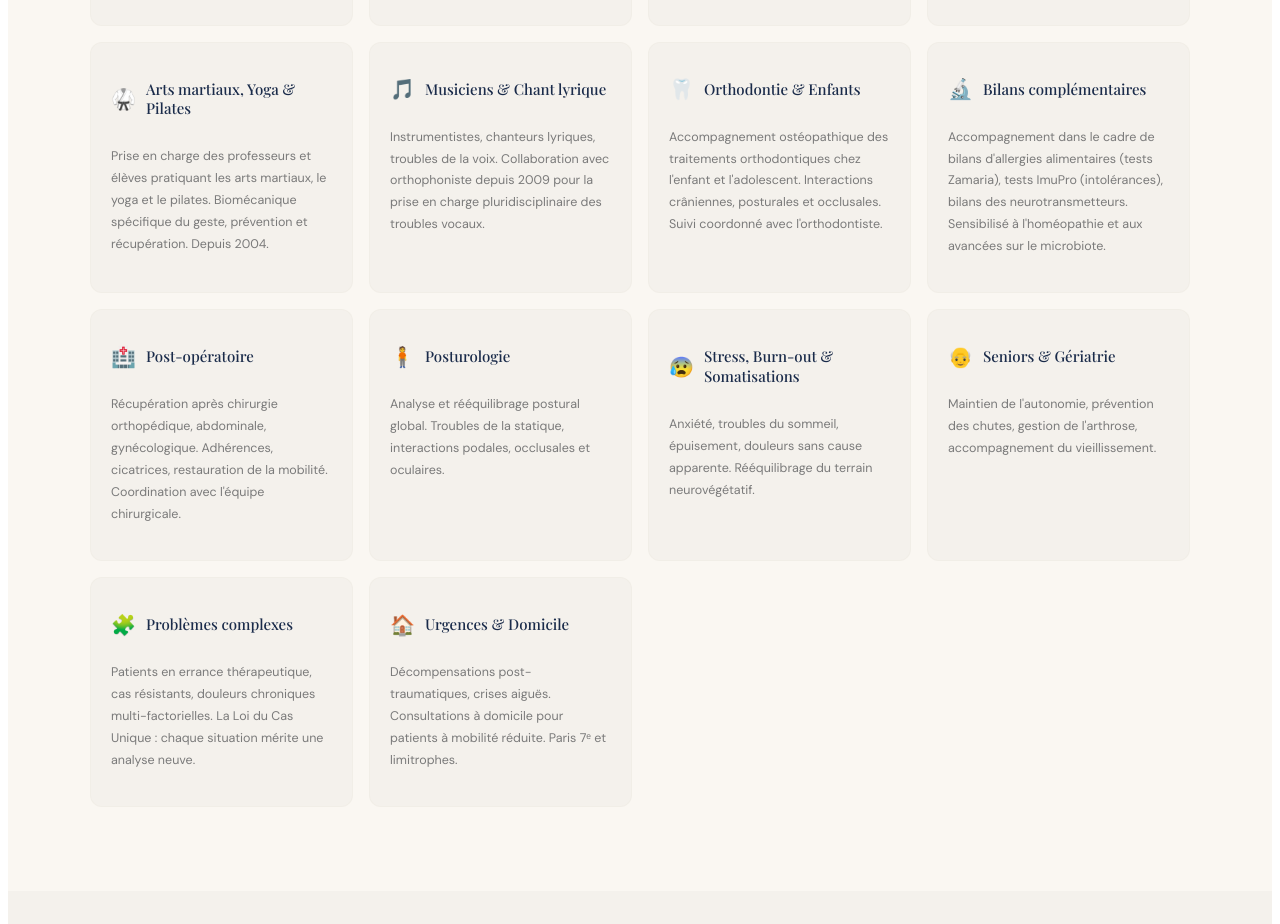
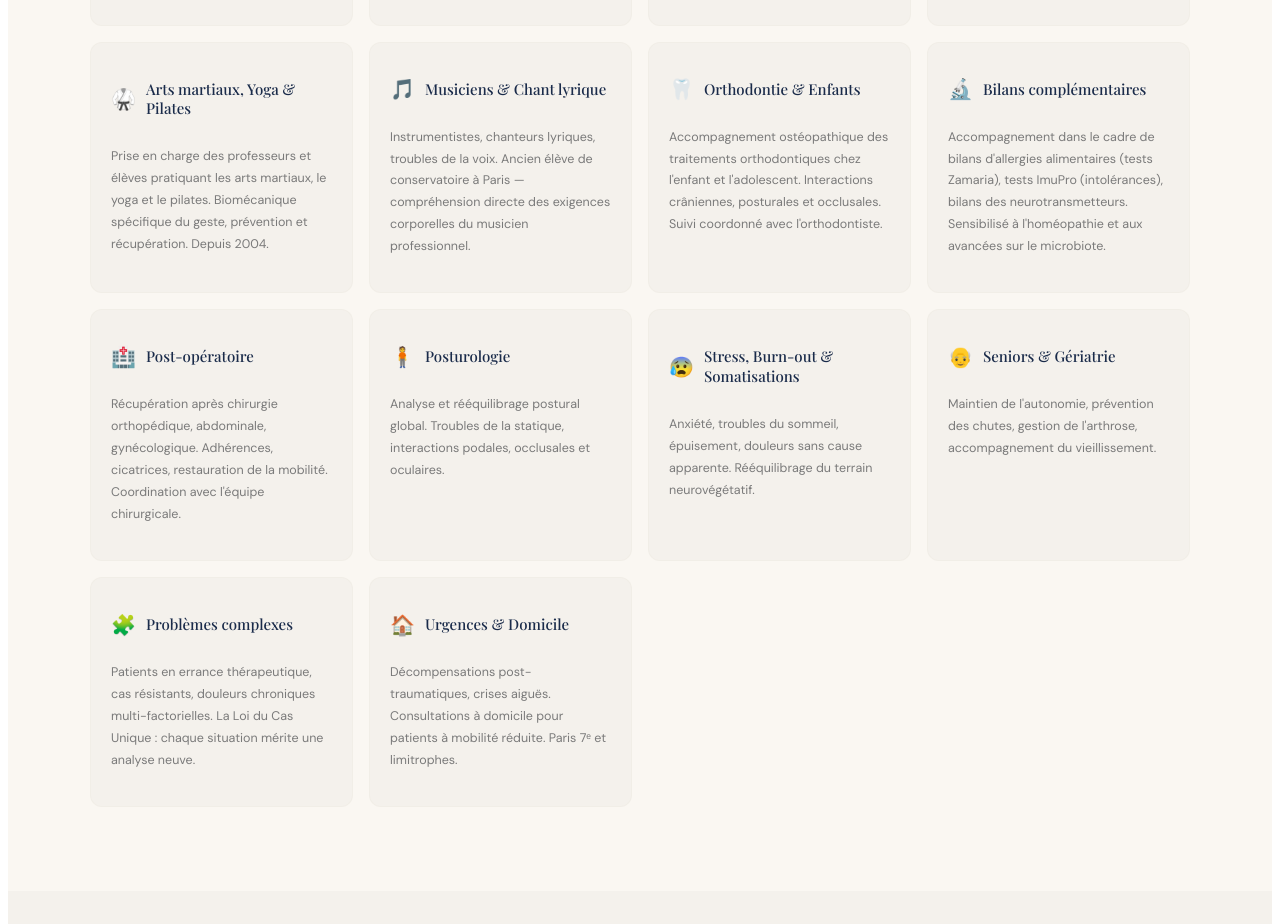
Before and after one commit to Nicolas1111M/site-osteopathe, a React (Vite) app: page / in a window 1280 px wide. Shown: the part 5440-6364 px from the top of the page. Built offline with nearby package versions, Linux system fonts and the light colour scheme; a web font is replaced by a local one.

Commit message:
Add files via upload

```diff
--- a/src/Site.jsx
+++ b/src/Site.jsx
@@ -34,7 +34,7 @@ const specs = [
   { icon:"🫁", t:"Ostéopathie viscérale", d:"Troubles digestifs, reflux, ballonnements, colopathie fonctionnelle. Enseignant en ostéopathie viscérale pendant 17 ans à l'ESO Paris.", k:["digestion","reflux","ballonnements","intestin"], cat:"s" },
   { icon:"🏃", t:"Sport & Entretien corporel", d:"Entretien du sportif, optimisation, prévention des blessures, récupération. Approche systémique du geste et de la performance.", k:["sportif","tendinite","performance","récupération"], cat:"d" },
   { icon:"🥋", t:"Arts martiaux, Yoga & Pilates", d:"Prise en charge des professeurs et élèves pratiquant les arts martiaux, le yoga et le pilates. Biomécanique spécifique du geste, prévention et récupération. Depuis 2004.", k:["aikido","yoga","pilates","arts martiaux","judo","karaté"], cat:"d" },
-  { icon:"🎵", t:"Musiciens & Chant lyrique", d:"Instrumentistes, chanteurs lyriques, troubles de la voix. Collaboration avec orthophoniste depuis 2009 pour la prise en charge pluridisciplinaire des troubles vocaux.", k:["musicien","chanteur","voix","instrumentiste","lyrique"], cat:"s" },
+  { icon:"🎵", t:"Musiciens & Chant lyrique", d:"Instrumentistes, chanteurs lyriques, troubles de la voix. Ancien élève de conservatoire à Paris — compréhension directe des exigences corporelles du musicien professionnel.", k:["musicien","chanteur","voix","instrumentiste","lyrique"], cat:"s" },
   { icon:"🦷", t:"Orthodontie & Enfants", d:"Accompagnement ostéopathique des traitements orthodontiques chez l'enfant et l'adolescent. Interactions crâniennes, posturales et occlusales. Suivi coordonné avec l'orthodontiste.", k:["orthodontie","appareil dentaire","mâchoire","occlusion","enfant"], cat:"f" },
   { icon:"🔬", t:"Bilans complémentaires", d:"Accompagnement dans le cadre de bilans d'allergies alimentaires (tests Zamaria), tests ImuPro (intolérances), bilans des neurotransmetteurs. Sensibilisé à l'homéopathie et aux avancées sur le microbiote.", k:["allergie","ImuPro","Zamaria","microbiote","neurotransmetteurs","intolérance"], cat:"s" },
   { icon:"🏥", t:"Post-opératoire", d:"Récupération après chirurgie orthopédique, abdominale, gynécologique. Adhérences, cicatrices, restauration de la mobilité. Coordination avec l'équipe chirurgicale.", k:["chirurgie","cicatrice","adhérences","post-op"], cat:"s" },
@@ -421,7 +421,7 @@ export default function Site({ onBlog }){
               À l'ESO — prestigieuse école d'ostéopathie située sur le campus universitaire Descartes — j'ai enseigné cinq matières pendant 17 ans : clinique, générale, myofasciale thoraco-abdominale, viscérale et structurelle. J'ai participé à la formation de nombreux ostéopathes aujourd'hui en exercice. J'ai intégré les Commissions de Recherche, Pédagogie et Évaluation, et participé aux travaux d'élaboration des standards de la profession. Titulaire du Certificat d'Études Spécialisées en Ostéopathie Pédiatrique.
             </p>
             <p style={{fontSize:15,lineHeight:1.9,color:C.text,marginBottom:16}}>
-              Dès 2004, j'ai débuté mes consultations et intégré une équipe spécialisée en urgences ostéopathiques. En 2005, j'ai créé un second cabinet au sein d'une équipe médicale pluridisciplinaire, et contribué à un article du SFDO publié dans Le Monde. Depuis 2004, je prends en charge des professeurs et élèves de Yoga et d'Aikido. Depuis 2009, je collabore avec une orthophoniste pour les troubles de la voix. Sensibilisé à l'homéopathie et aux avancées sur le microbiote, je propose également un accompagnement dans le cadre de bilans complémentaires (tests Zamaria, ImuPro, neurotransmetteurs).
+              Dès 2004, j'ai débuté mes consultations et intégré une équipe spécialisée en urgences ostéopathiques. En 2005, j'ai créé un second cabinet au sein d'une équipe médicale pluridisciplinaire, et contribué à un article du SFDO publié dans Le Monde. Depuis 2004, je prends en charge des professeurs et élèves de Yoga et d'Aikido. Sensibilisé à l'homéopathie et aux avancées sur le microbiote, je propose également un accompagnement dans le cadre de bilans complémentaires (tests Zamaria, ImuPro, neurotransmetteurs).
             </p>
             <p style={{fontSize:15,lineHeight:1.9,color:"#888",fontStyle:"italic"}}>
               En 22 ans de pratique, je n'ai jamais fait de publicité. Chaque patient est venu par le bouche-à-oreille — de Paris, de province, d'Europe et des États-Unis. Parmi eux, des médecins, des chirurgiens, des personnalités, des musiciens, des sportifs et des familles fidèles depuis deux décennies.
```
